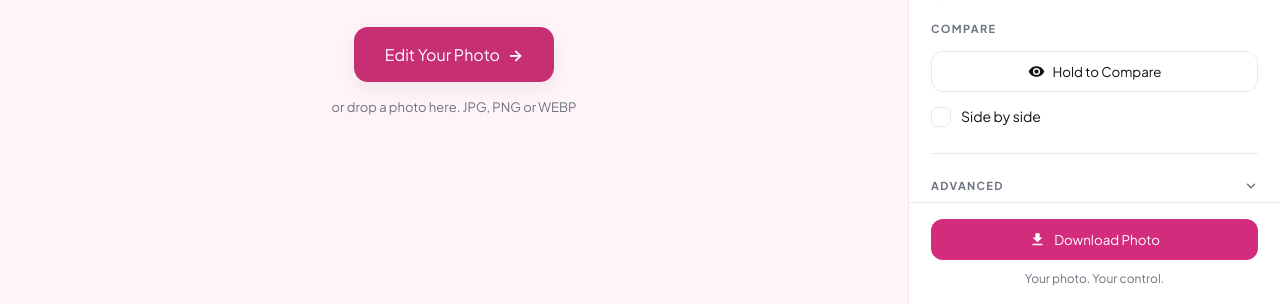
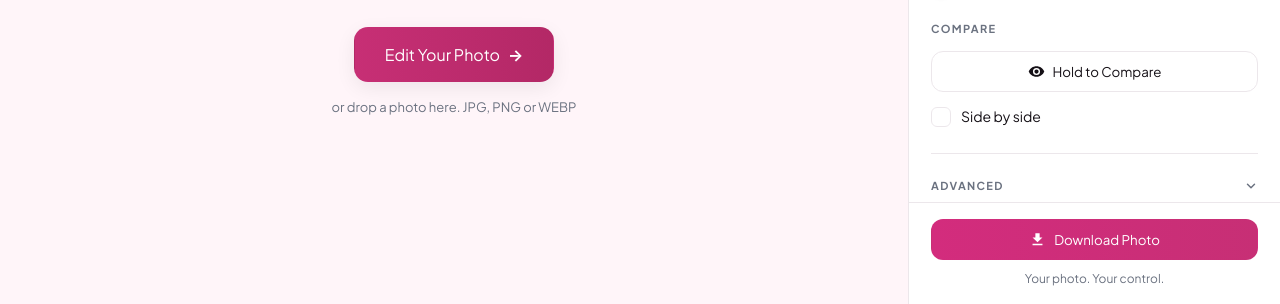
Before and after one commit to tolanifalo/the-bbl-app, a website built with Vite: page index.html in a window 1280 px wide. In both pictures the pointer is over the button 453 px from the left and 550 px from the top of the page. Shown: the part 496-800 px from the top of the page. Built offline with nearby package versions, Linux system fonts and the light colour scheme; what @mediapipe/tasks-vision would draw is missing.

Commit message:
Refine FIGUR CTA gradient
Primary CTAs (Edit Your Photo, Download Photo) move from a flat fill to a
subtle left-to-right gradient: #D32C7D to #C72F75, deepening to #C72F75 to
#B32866 on hover and a solid #B32866 on press.

Keeps white label contrast at 4.73:1 to 5.13:1 across both buttons, above the
4.5:1 WCAG AA threshold and better than the flat fill it replaces. FIGUR Pink
#E83E8C remains the brand colour for the logo, slider fills, checked states,
focus rings and canvas chips, and stays flat everywhere. No new colours.

Co-Authored-By: Claude Opus 5 <noreply@anthropic.com>

```diff
--- a/src/style.css
+++ b/src/style.css
@@ -262,13 +262,15 @@ p {
   box-shadow: var(--shadow-md);
 }
 
+/* Primary CTAs only (#empty-cta, #download). Everything else stays flat:
+   slider fills, active states, focus rings, borders and secondary controls. */
 .btn-primary {
-  background: var(--pink-cta);
+  background: linear-gradient(90deg, var(--pink-cta) 0%, var(--pink-press) 100%);
   color: var(--white);
 }
 
 .btn-primary:hover {
-  background: var(--pink-press);
+  background: linear-gradient(90deg, var(--pink-press) 0%, #B32866 100%);
 }
 
 .btn-primary:active {
```
